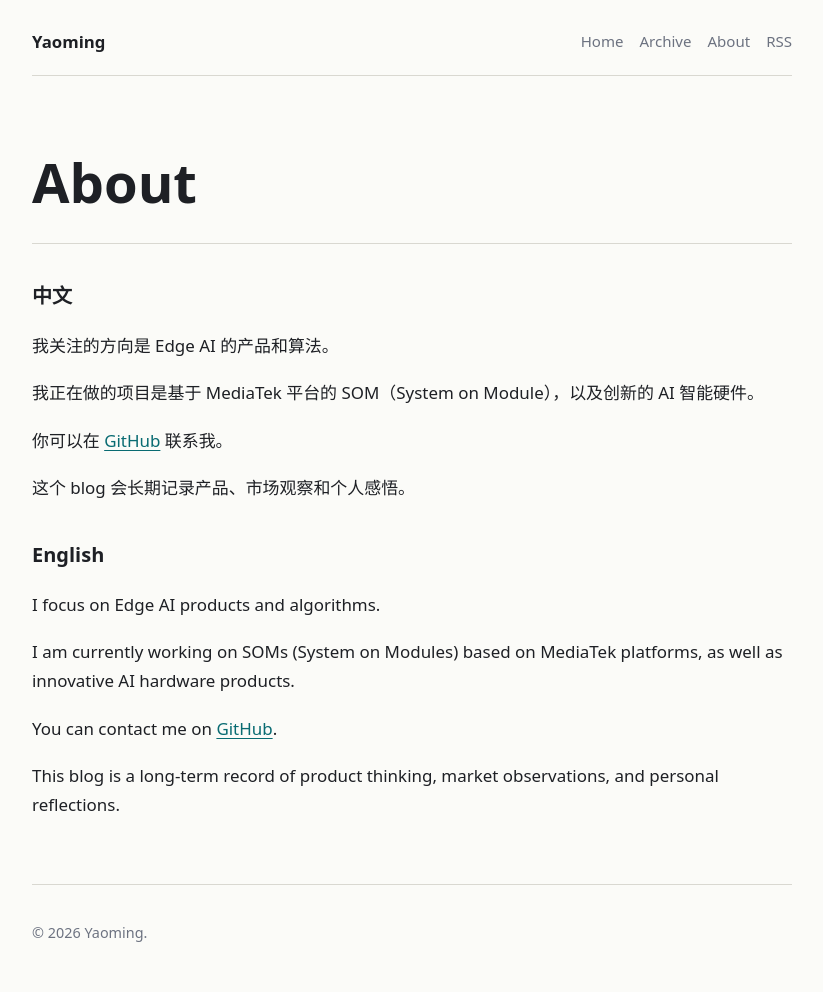
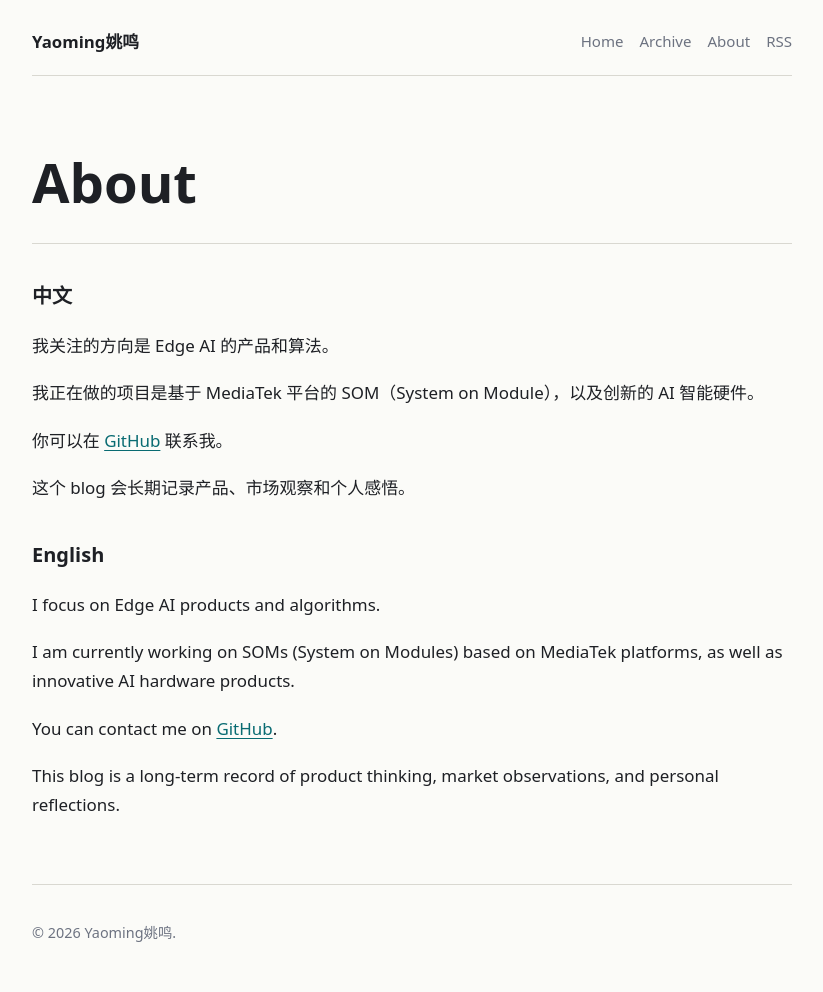
Before and after one commit to fewarxrw/fewarxrw.github.io, a Jekyll site: the page built from about.md, in a window 1280 px wide. Shown: the whole page, without its empty margins (228-1051 px from the left). Built offline with Jekyll 4.4.1, drawn with Linux system fonts in a browser that asks for light colours.

Commit message:
Update site display name

```diff
--- a/_config.yml
+++ b/_config.yml
@@ -1,4 +1,4 @@
-title: "Yaoming"
+title: "Yaoming姚鸣"
 description: "Notes on AI, systems, and building things."
 url: ""
 baseurl: ""
@@ -6,7 +6,7 @@ lang: "zh-CN"
 timezone: "Asia/Shanghai"
 
 author:
-  name: "Yaoming"
+  name: "Yaoming姚鸣"
   email: ""
   github: "fewarxrw"
   x: ""
```
